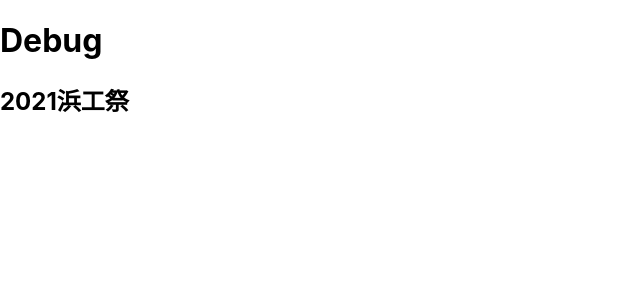
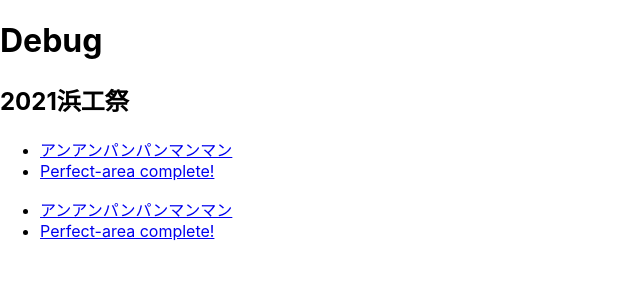
Before and after one commit to hk-p114514/club-product-introduction, a React (Create React App) app in the folder hamako-festival-introduction/: page / in a window 1280 px wide. Shown: the top 300 px of the page, without its empty margins (0-640 px from the left). Built offline with nearby package versions, Linux system fonts and the light colour scheme.

Commit message:
リンクの表示に成功

```diff
--- a/hamako-festival-introduction/src/components/ListOfExhibits/templates/Exhibits.tsx
+++ b/hamako-festival-introduction/src/components/ListOfExhibits/templates/Exhibits.tsx
@@ -1,10 +1,21 @@
 import { FC } from 'react';
+import { Link } from 'react-router-dom';
+import { data } from '../../../data/data';
 
 // 展示数分の紹介リンク
 const Exhibits: FC = () => {
   return (
     <>
-      <ul>{}</ul>
+      <ul>
+        {data.map((personalData) => {
+          const { id, title } = personalData;
+          return (
+            <li>
+              <Link to={`no${id}`}>{title}</Link>
+            </li>
+          );
+        })}
+      </ul>
     </>
   );
 };
```
